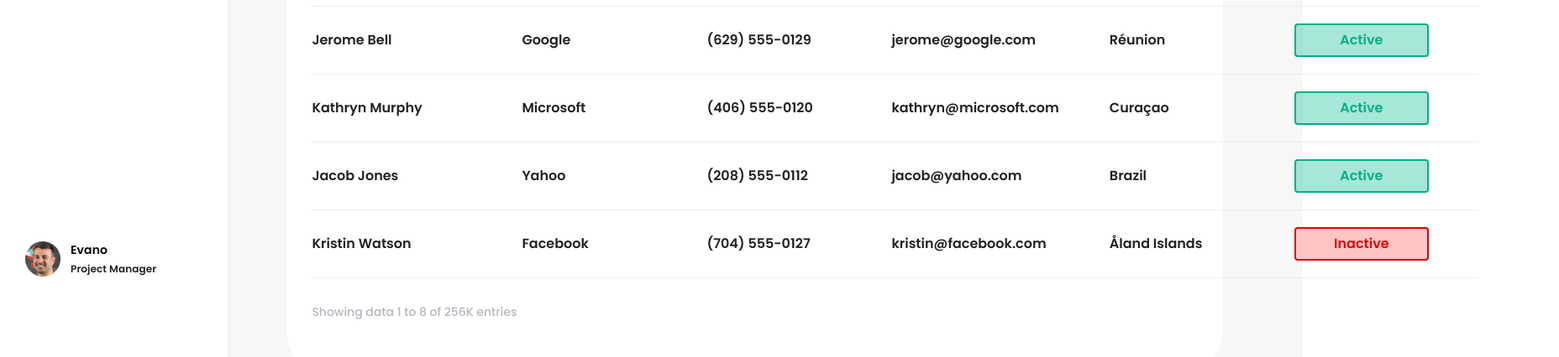
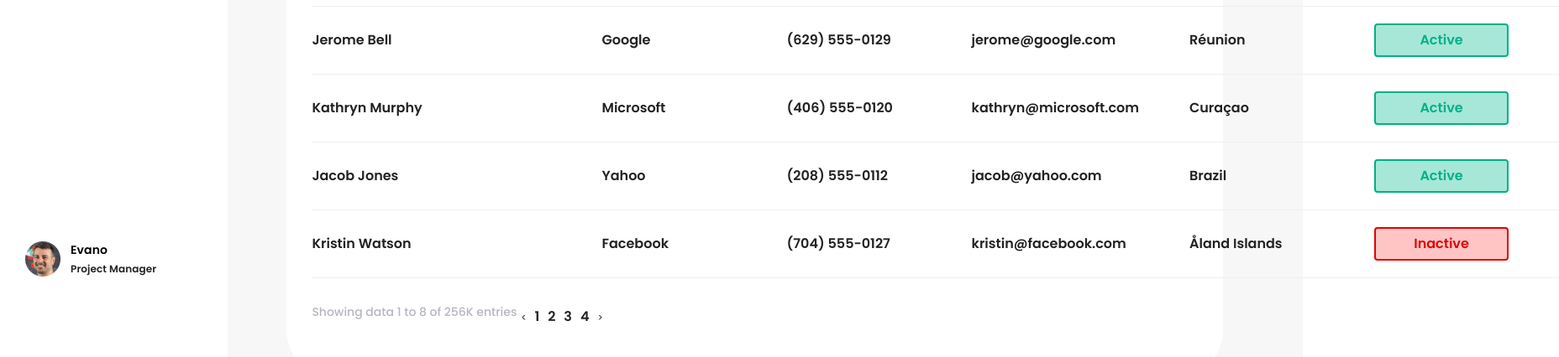
Before and after one commit to holus-bolus/test-task-dashboard, a website built with webpack: page src/index.html in a window 1280 px wide. Shown: the part 625-1051 px from the top of the page at 84% size, 1856 px wide, since content can reach past the window. Built offline with nearby package versions, Linux system fonts and the light colour scheme; files whose address does not match are found by name.

Commit message:
Added footer

```diff
--- a/src/index.html
+++ b/src/index.html
@@ -213,6 +213,7 @@
               </div>
             </td>
           </tr>
+
           </tbody>
           <tfoot class="table__footer">
           <tr class="table__footer-row">
@@ -221,14 +222,15 @@
             </td>
             <td class="table__pages">
               <ul class="table__counter">
-                <li class="table__item"></li>
-                <li class="table__item"></li>
-                <li class="table__item"></li>
-                <li class="table__item"></li>
-                <li class="table__item"></li>
-                <li class="table__item"></li>
-                <li class="table__item"></li>
-                <li class="table__item"></li>
+                <li class="table__item">
+                  <img src="../src/icons/list-left-arrow.png" alt="A left arrow" class="table-left-arrow"></li>
+                <li class="table__item">1</li>
+                <li class="table__item">2</li>
+                <li class="table__item">3</li>
+                <li class="table__item">4</li>
+                <li class="table__item">
+                  <img src="../src/icons/list-right-warrow.png" alt="A right arrow" class="table-left-arrow">
+                </li>
               </ul>
             </td>
           </tr>
--- a/src/styles/table-section.scss
+++ b/src/styles/table-section.scss
@@ -30,7 +30,7 @@
     width: 40%;
   }
 
-  @include media-iphone-11-promax{
+  @include media-iphone-11-promax {
     width: 40%;
   }
 }
@@ -128,9 +128,18 @@
     width: 20%;
   }
 
-@include media-iphone-11-promax{
-  width: 20%;
+  @include media-iphone-11-promax {
+    width: 20%;
+  }
 }
+
+
+.table__footer {
+  width: 100%;
+  display: flex;
+  justify-content: space-between;
+  align-items: center;
+  gap: 130px;
 }
 
 .table__footer-info {
@@ -142,3 +151,18 @@
   padding-top: 30px;
   padding-bottom: 40px;
 }
+
+.table__footer-row {
+  display: flex;
+  justify-content: space-between;
+  align-items: center;
+
+}
+
+
+.table__counter {
+  display: flex;
+  justify-content: space-between;
+  align-items: center;
+  gap: 10px;
+}
```
Also changed, not shown: build/46a13d2c1f3bc8ca3f49.png (added), build/72e79e39f1b63de30e28.png (added), build/index.html, src/icons/list-left-arrow.png (added), src/icons/list-right-warrow.png (added), 6 other files.
